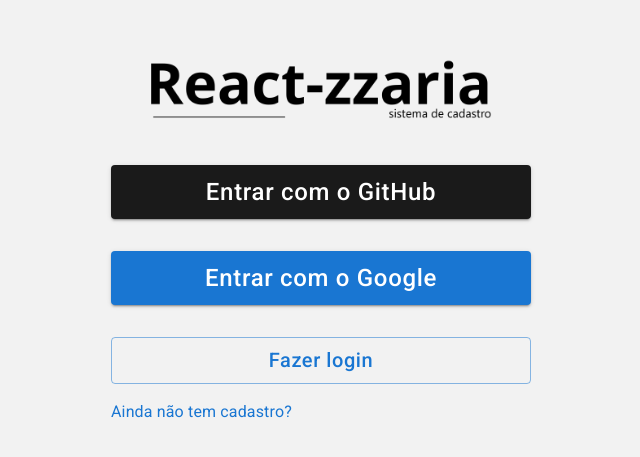
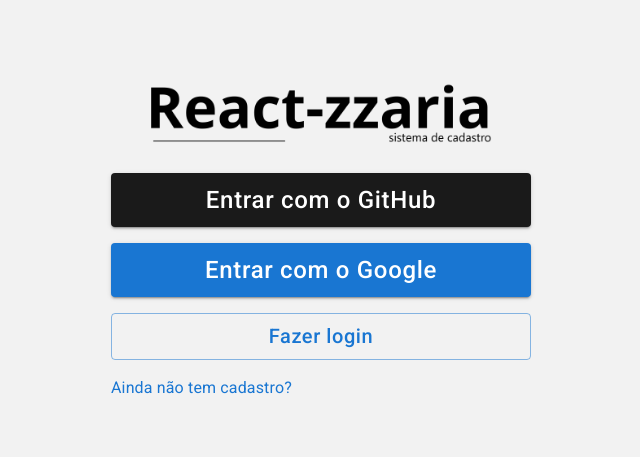
Before and after one commit to mateus-cibelli-de-oliveira/reactzzaria--sistema-cadastro, a React (Vite) app: page /login in a window 1280 px wide. Shown: the part 159-616 px from the top of the page, without its empty margins (319-959 px from the left). Built offline with nearby package versions, Linux system fonts and the light colour scheme; no server answers.

Commit message:
Alteração no espaçamento entre os botões de login.

```diff
--- a/src/pages/login/login.jsx
+++ b/src/pages/login/login.jsx
@@ -74,7 +74,7 @@
         alignItems="stretch"
         justifyContent="center"
         minHeight="100vh"
-        gap={4}
+        gap={2}
       >
         <Grid
           item
```
